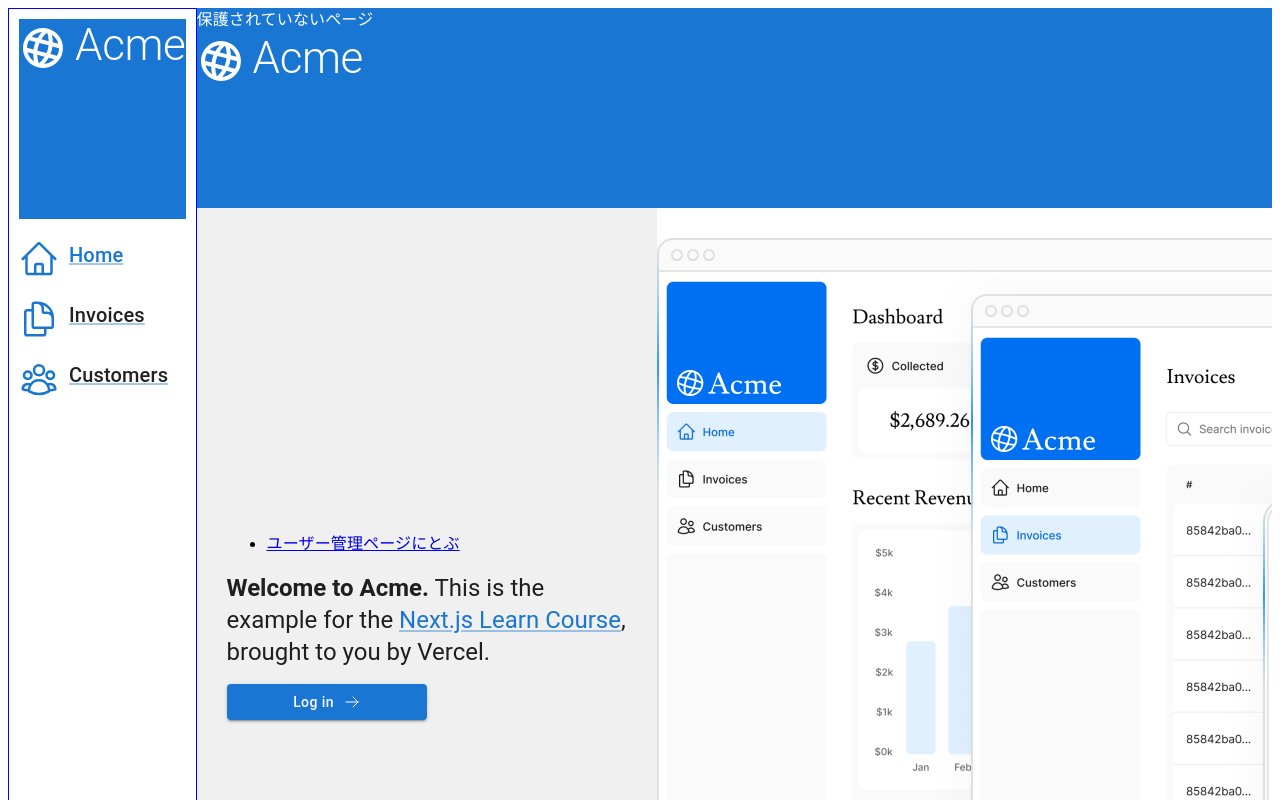
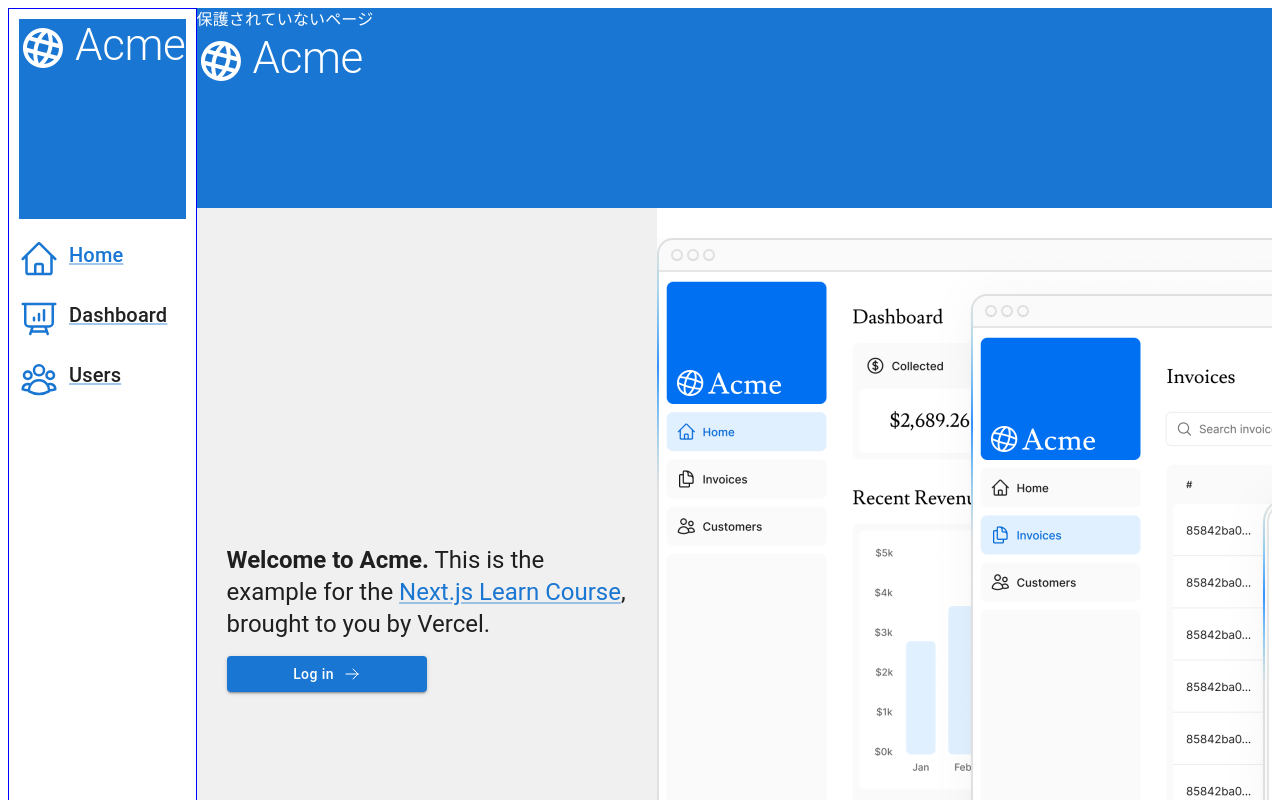
Before and after one commit to duri0214/nextjs, a Next.js app: page / in a window 1280 px wide. Shown: the top 800 px of the page. Built offline with nearby package versions, Linux system fonts and the light colour scheme; a web font is replaced by a local one.

Commit message:
nav-linksと app/page の修正

```diff
--- a/src/app/_component/nav-links.tsx
+++ b/src/app/_component/nav-links.tsx
@@ -1,5 +1,5 @@
 'use client'
-import { DocumentDuplicateIcon, HomeIcon, UserGroupIcon } from '@heroicons/react/24/outline'
+import { PresentationChartBarIcon, HomeIcon, UserGroupIcon } from '@heroicons/react/24/outline'
 import { Box, Link, Typography } from '@mui/material'
 import { usePathname } from 'next/navigation'
 import React from 'react'
@@ -7,8 +7,8 @@
 // いったん固定値で書くけど本来はdbから引っ張ってきてね
 const links = [
   { name: 'Home', href: '/', icon: HomeIcon },
-  { name: 'Invoices', href: '/invoices', icon: DocumentDuplicateIcon },
-  { name: 'Customers', href: '/customers', icon: UserGroupIcon },
+  { name: 'Dashboard', href: '/dashboard', icon: PresentationChartBarIcon },
+  { name: 'Users', href: '/user-list', icon: UserGroupIcon },
 ]
 
 export default function NavLinks() {
--- a/src/app/page.tsx
+++ b/src/app/page.tsx
@@ -30,14 +30,6 @@
           justifyContent='center'
         >
           <Box display='flex' flexDirection='column'>
-            <ul>
-              <li>
-                <Typography>
-                  <a href={'/admin/user-list'}>ユーザー管理ページにとぶ</a>
-                </Typography>
-              </li>
-            </ul>
-
             <Typography
               className={`${lusitana.className}`}
               variant='h5'
```
